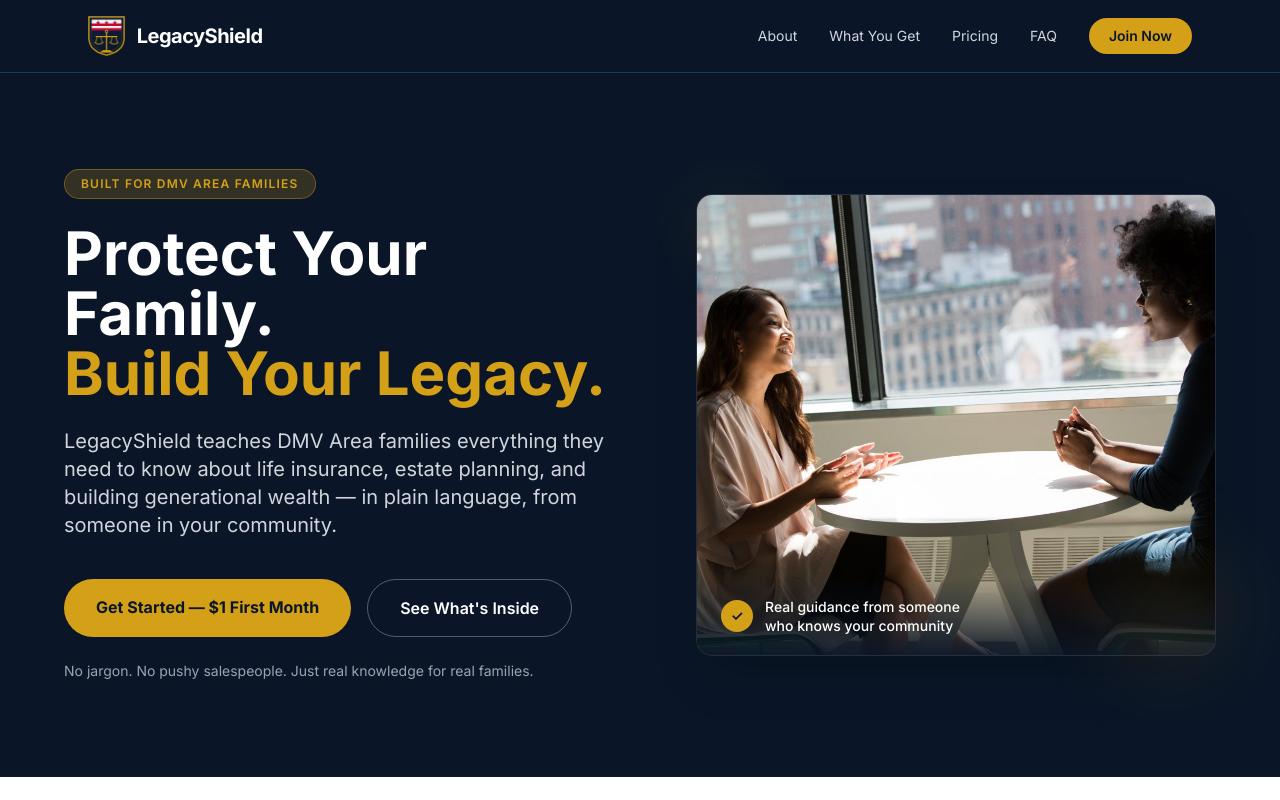
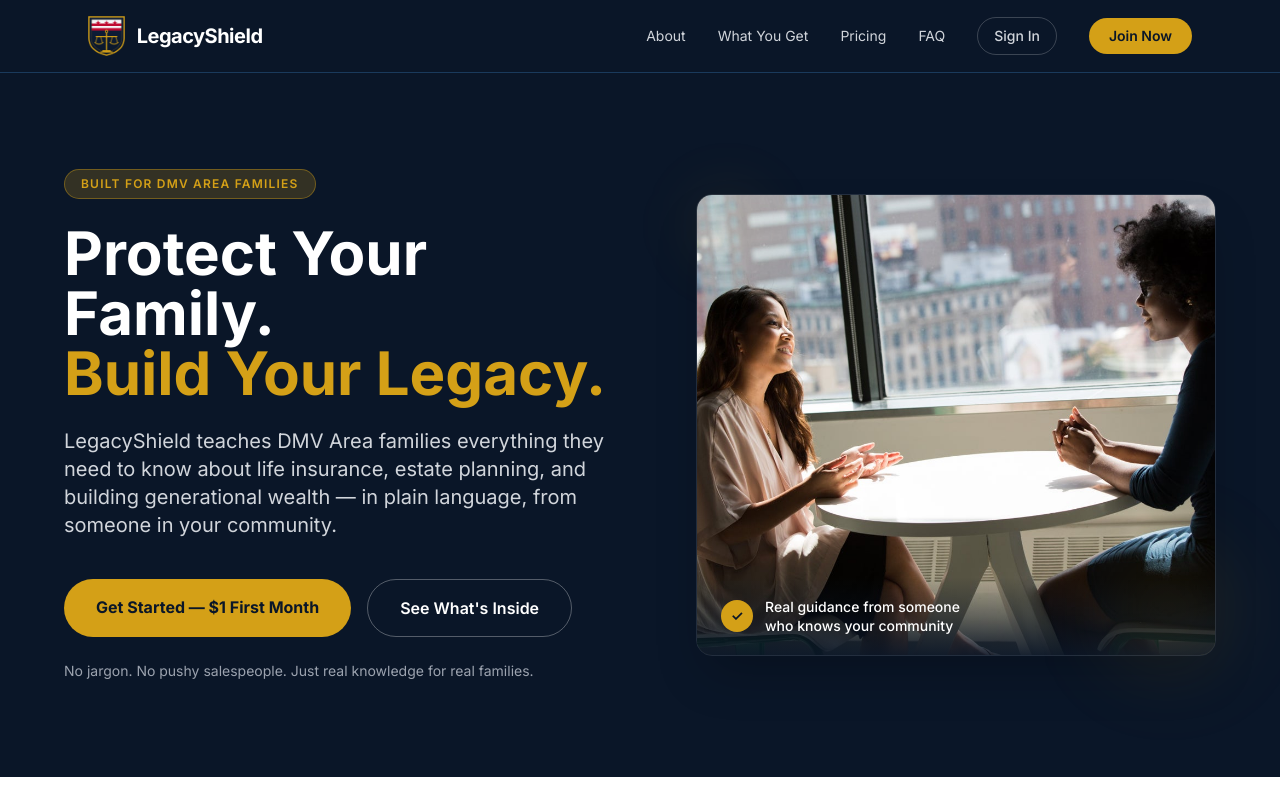
Before and after one commit to pivotpointstrat/legacyshield, a Next.js app: page / in a window 1280 px wide. Shown: the top 800 px of the page. Built offline with nearby package versions, Linux system fonts and the light colour scheme; no server answers.

Commit message:
feat: add Sign In button for existing members in homepage nav

```diff
--- a/src/app/page.tsx
+++ b/src/app/page.tsx
@@ -14,6 +14,7 @@
             <a href="#features" className="text-gray-300 hover:text-white text-sm transition-colors">What You Get</a>
             <a href="#pricing" className="text-gray-300 hover:text-white text-sm transition-colors">Pricing</a>
             <a href="#faq" className="text-gray-300 hover:text-white text-sm transition-colors">FAQ</a>
+            <a href="/login" className="text-gray-300 hover:text-white text-sm font-medium transition-colors border border-white/20 hover:border-white/50 px-4 py-2 rounded-full">Sign In</a>
             <a href="/signup" className="bg-[#d4a017] hover:bg-[#b8860b] text-[#0a1628] font-semibold text-sm px-5 py-2 rounded-full transition-colors">Join Now</a>
           </div>
         </div>
```
